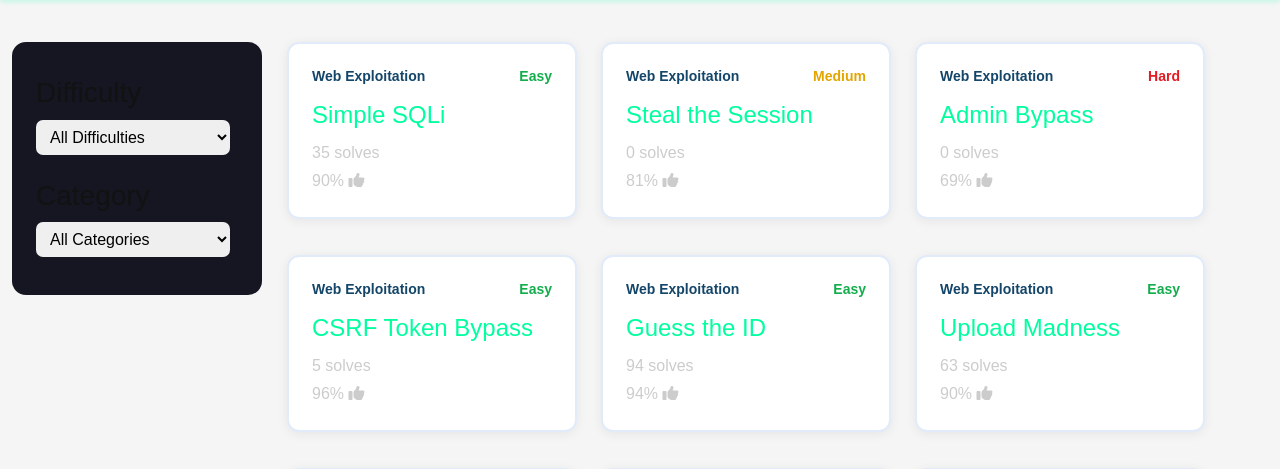
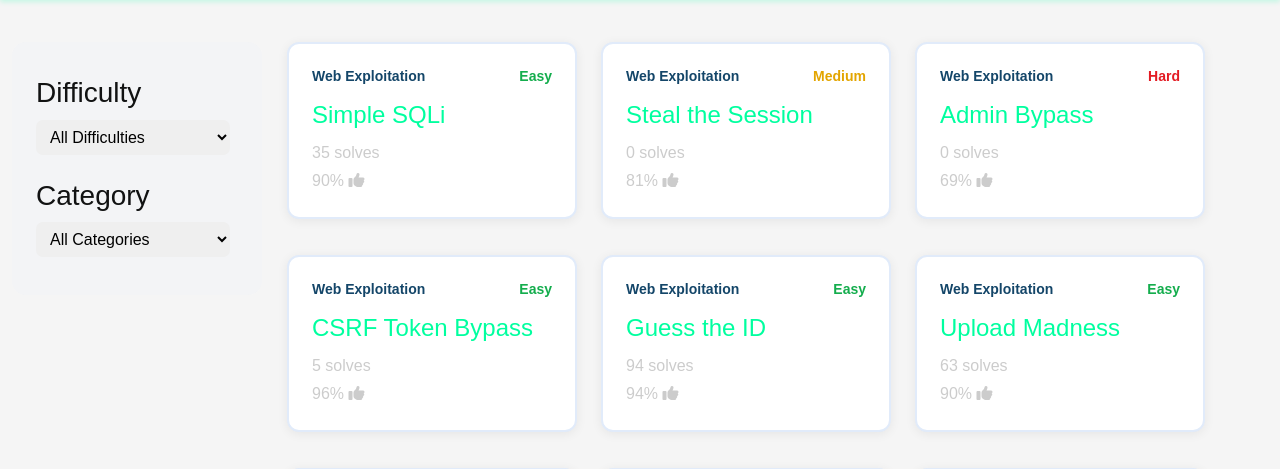
Before and after one commit to nightslash6/MP, a PHP site: page /ctf_challenge.php in a window 1280 px wide. Shown: the part 68-537 px from the top of the page. Run offline with PHP 8.4, Linux system fonts and the light colour scheme; a user stored in the database is signed in; data comes from the database, SQL or seed files in the repository.

Commit message:
Add files via upload

```diff
--- a/ctf_challenge.php
+++ b/ctf_challenge.php
@@ -50,7 +50,7 @@ sort($categories);
         .sidebar {
             min-width: 200px;
             padding: 24px;
-            background: #161622;
+            background: #f3f4f6;
             color: #fff;
             border-radius: 14px;
             margin: 30px 25px 0 12px;
```
